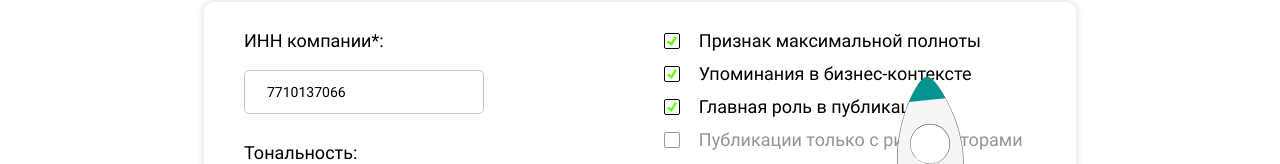
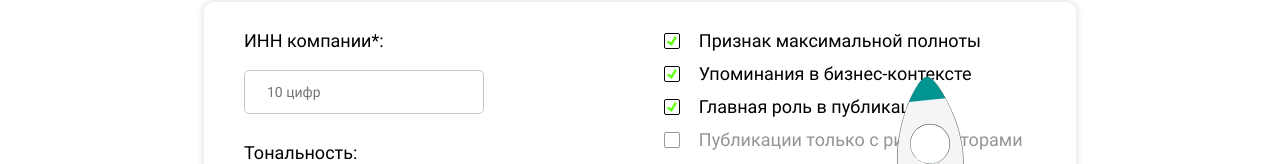
Before and after one commit to Galiyaga/finally-project, a React (Vite) app: page /search in a window 1280 px wide. Shown: the part 377-541 px from the top of the page. Built offline with nearby package versions, Linux system fonts and the light colour scheme; a web font is replaced by a local one.

Commit message:
форматирование, добавление комментариев

```diff
--- a/src/components/Autorization/Autorizationpage.jsx
+++ b/src/components/Autorization/Autorizationpage.jsx
@@ -14,6 +14,7 @@ export default function Autorizationpage() {
   const navigate = useNavigate();
   const dispatch = useDispatch()
 
+  // Валидация пароля и логина
   function checkValidation() {
     return localLogin.trim() !== "" && localPassword.trim() !== "";
   }
--- a/src/components/Home/Homepage.jsx
+++ b/src/components/Home/Homepage.jsx
@@ -55,6 +55,7 @@ const cards = [
 
 export default function Homepage() {
   const isAuthenticated = useSelector((state) => state.auth.isAuthenticated);
+
     return (
       <>
         <div className={styles.container}>
--- a/src/components/Layout/MobileMenu.jsx
+++ b/src/components/Layout/MobileMenu.jsx
@@ -16,6 +16,7 @@ export default function MobileMenu() {
     setMenuOpen(false);
   };
 
+  // Выход из профиля
   function handleLogout() {
     dispatch(logout())
     navigate('/');
--- a/src/components/Layout/ProfileWithLogin.jsx
+++ b/src/components/Layout/ProfileWithLogin.jsx
@@ -12,10 +12,12 @@ export default function ProfileWithLogin() {
   const {usedCompanyCount, companyLimit, isLoading} = useSelector((state) => state.auth)
   const navigate = useNavigate()
 
+  // Отправка асинхронного запроса для информации по лимитам
   useEffect(() => {
     dispatch(fetchLimit());
   }, []);
 
+  // Выход из профиля
   function handleLogout() {
     dispatch(logout())
     navigate('/');
--- a/src/components/Notfound/Notfoundpage.jsx
+++ /dev/null
@@ -1,6 +0,0 @@
-import React from "react";
-import { Link } from "react-router-dom";
-
-export default function Notfoundpage() {
-    return <div>Неверно введён логин или парль <Link href="/"></Link>Home</div>
-}
--- a/src/components/Search/Searchpage.jsx
+++ b/src/components/Search/Searchpage.jsx
@@ -95,9 +95,8 @@ function validateInn(inn) {
 }
 
 export default function Searchpage() {
-  // TODO: удалить дефолтное значение
   // Состояния полей и чекбоксов
-  const [inn, setInn] = useState("7710137066");
+  const [inn, setInn] = useState("");
   const [dateRange, setDateRange] = useState({
     start: null,
     end: null,
@@ -141,9 +140,6 @@ export default function Searchpage() {
     const endDate = setTime(end);
     let newError = { ...errorDate };
 
-    console.log('start: ', start)
-    console.log('end: ', end)
-
     if (startDate > now) {
       newError.start = "Первая дата не должна быть в будущем";
     } else if (
@@ -171,14 +167,10 @@ export default function Searchpage() {
 
   // Сохранение даты в состояние
   const handleChangeDate = (type, value) => {
-    console.log('type: ', type)
-    console.log('value: ', value)
     const updateDate = { ...dateRange, [type]: value };
     if (checkDates(updateDate.start, updateDate.end)) {
       setDateRange(updateDate);
     }
-
-    console.log('dateRange: ', dateRange)
   };
 
   // Функция отправки формы
--- a/src/components/store/actionCreators.js
+++ b/src/components/store/actionCreators.js
@@ -1,7 +1,7 @@
 import axios from "axios";
 import {createAsyncThunk} from "@reduxjs/toolkit";
 
-
+// Проверка логина и пароля
 export const fetchAuth = createAsyncThunk(
     'auth/fetchAll',
     async (_, { getState, rejectWithValue  }) => {
@@ -22,6 +22,7 @@ export const fetchAuth = createAsyncThunk(
         }
       )
 
+// Проверка лимита
 export const fetchLimit = createAsyncThunk(
   'limit/fetchAll',
   async (_, { getState, rejectWithValue }) => {
@@ -40,6 +41,7 @@ export const fetchLimit = createAsyncThunk(
   }
 )
 
+// авторизуемся автоматически при перезагрузке
 export const restoreAuth = createAsyncThunk(
   'auth/restoreAuth',
   async (_, { dispatch }) => {
```
Also changed, not shown: 1 other file (tests, documents, lock files or other folders).
